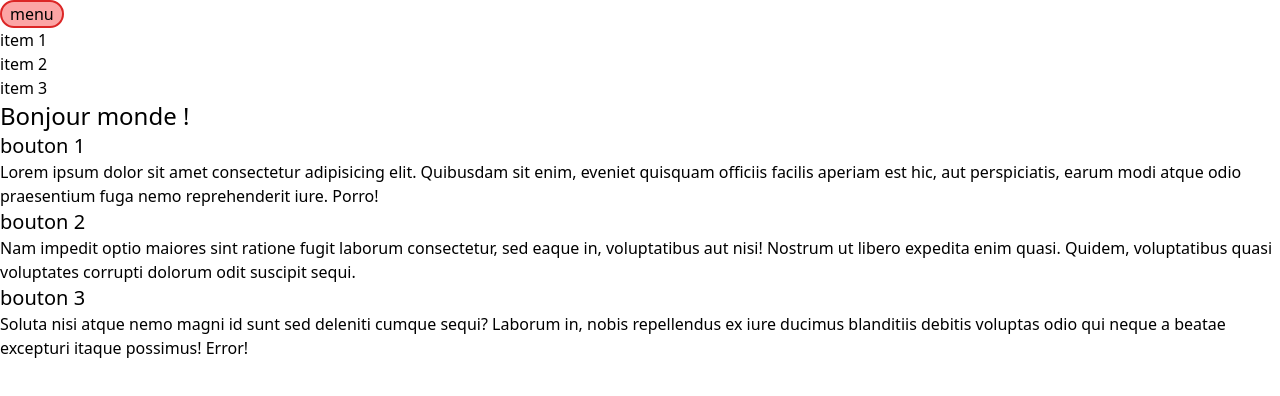
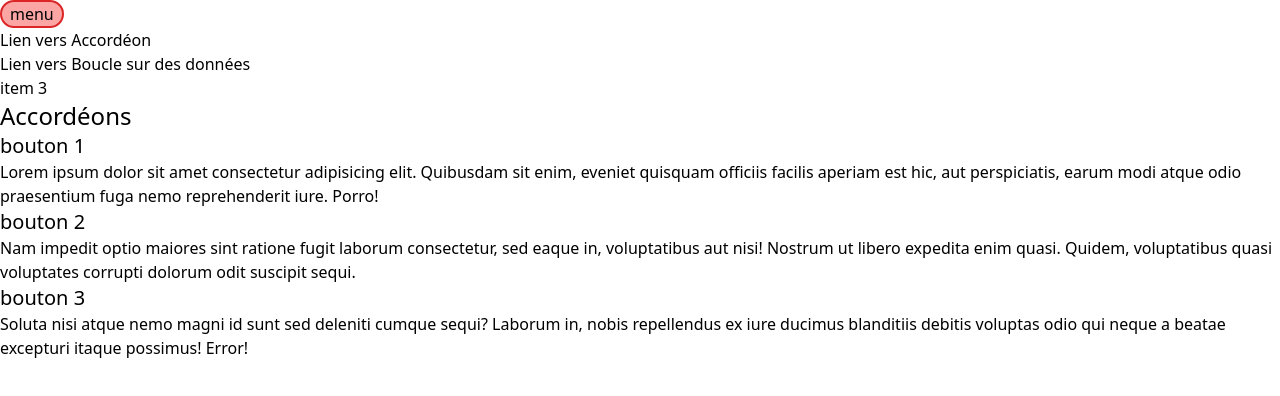
Before and after one commit to MMI-SAE-203/r213-2024-pracht-tp1-Grosjean-Romain, a Vue app: page / in a window 1280 px wide. Both pictures are taken after a click on the button "menu". Shown: the top 396 px of the page. Built offline with nearby package versions, Linux system fonts and the light colour scheme.

Commit message:
C°9 - Test autres pages

```diff
--- a/src/App.vue
+++ b/src/App.vue
@@ -25,8 +25,8 @@ const menuIsOpen = ref(false)
 >
 <nav id="mainNav" v-show="menuIsOpen">
   <ul>
-    <li><a href="#">item 1</a></li>
-    <li><a href="#">item 2</a></li>
+    <li><a href="/src/pages/index.vue">Lien vers Accordéon</a></li>
+    <li><a href="/src/pages/bouc ">Lien vers Boucle sur des données</a></li>
     <li><a href="#">item 3</a></li>
   </ul>
 </nav>
--- /dev/null
+++ b/src/pages/boucle.vue
@@ -0,0 +1,15 @@
+<script setup lang="ts">
+import { onErrorCaptured, ref } from 'vue'
+import { RouterLink, RouterView } from 'vue-router/auto'
+
+onErrorCaptured((err, instance, info) => {
+  console.error('erreur : ', err, '\ninfo : ', info, '\ncomposant : ', instance)
+  return true
+})
+const menuIsOpen = ref(false)
+</script>
+
+<template>
+  <h1 class="text-2xl">Boucle sur des données</h1>
+
+</template>
--- a/src/pages/index.vue
+++ b/src/pages/index.vue
@@ -1,9 +1,16 @@
 <script setup lang="ts">
-//
+import { onErrorCaptured, ref } from 'vue'
+import { RouterLink, RouterView } from 'vue-router/auto'
+
+onErrorCaptured((err, instance, info) => {
+  console.error('erreur : ', err, '\ninfo : ', info, '\ncomposant : ', instance)
+  return true
+})
+const menuIsOpen = ref(false)
 </script>
 
 <template>
-  <h1 class="text-2xl">Bonjour monde !</h1>
+  <h1 class="text-2xl">Accordéons</h1>
   <section>
   <button class="text-xl">bouton 1</button>
   <p>Lorem ipsum dolor sit amet consectetur adipisicing elit. Quibusdam sit enim, eveniet quisquam officiis facilis aperiam est hic, aut perspiciatis, earum modi atque odio praesentium fuga nemo reprehenderit iure. Porro!</p>
```
